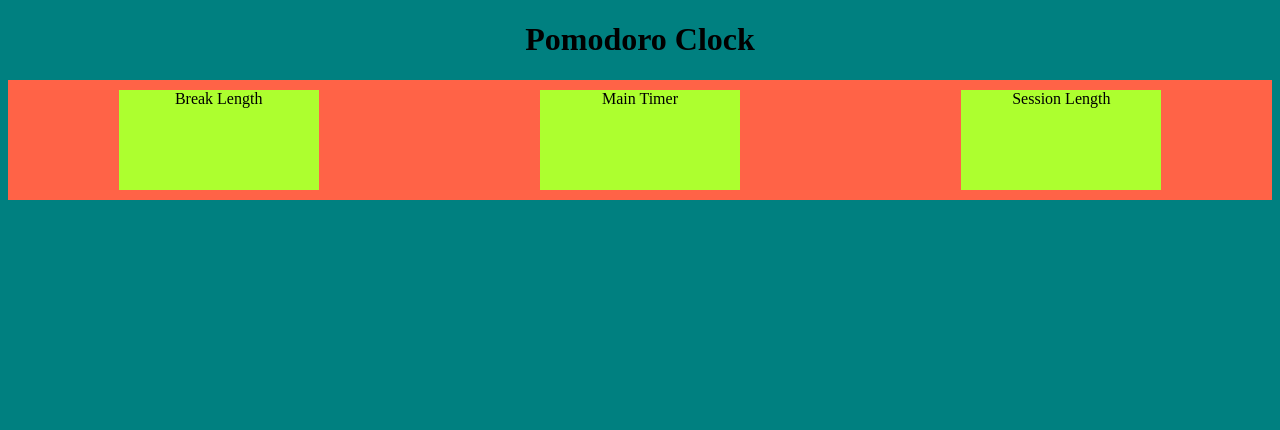
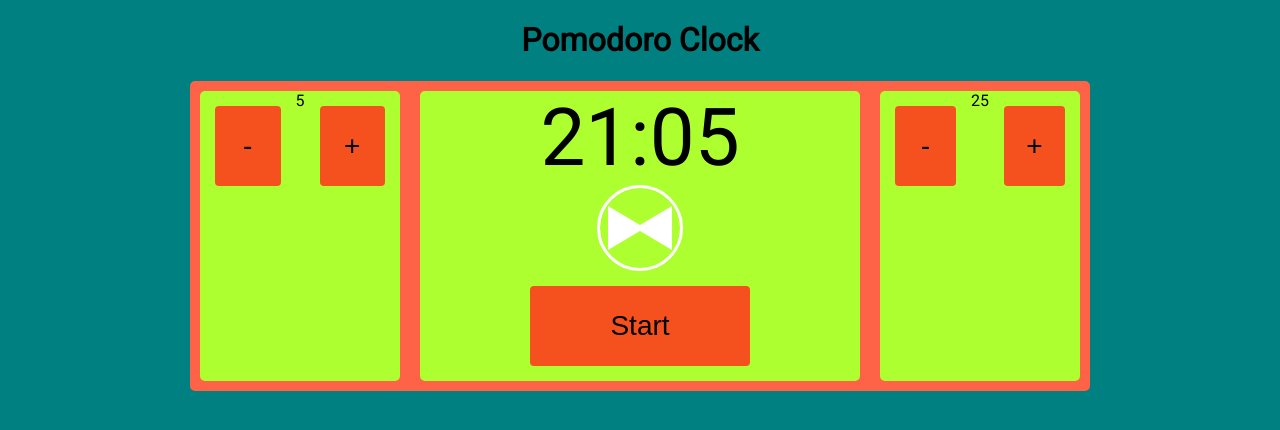
Before and after one commit to JeniaBR/PomodoroClock, a plain HTML site: page index.html in a window 1280 px wide. Drawn offline with Linux system fonts and the light colour scheme.

Commit message:
Layout, Animation & Styling

```diff
--- a/index.html
+++ b/index.html
@@ -6,19 +6,30 @@
     <meta charset="UTF-8">
     <meta name="viewport" content="width=device-width, initial-scale=1">
     <link href="style.css" rel="stylesheet">
+    <link href="https://fonts.googleapis.com/css?family=Roboto" rel="stylesheet">
 </head>
 
 <body>
     <h1>Pomodoro Clock</h1>
     <div id="main-wraper">
         <div class="break-length-container flex-item">
-            Break Length
+            <button class="btn" type="submit">-</button>
+            <div id="break-num">5</div>
+            <button class="btn" type="submit">+</button>
         </div>
         <div class="timer-container flex-item">
-            Main Timer
+            <div class=big-clock>
+                21:05
+            </div>
+            <div class="animation-container">
+                <div class="hourglass"></div>
+            </div>
+            <button class="btn hvr-bubble-float-top" type="submit">Start</button>
         </div>
         <div class="session-length-container flex-item">
-            Session Length
+            <button class="btn" type="submit">-</button>
+            <div id="session-num">25</div>
+            <button class="btn" type="submit">+</button>
         </div>
     </div>
 </body>
--- a/style.css
+++ b/style.css
@@ -1,26 +1,160 @@
 body {
     background: teal;
+    font-family: 'Roboto', sans-serif;
 }
 
 h1 {
     text-align: center;
 }
 
-#main-wraper{
+#main-wraper {
+    border-radius: 5px;
     background: tomato;
-    width: 100%;
-    max-height: 500px;
+    margin: auto;
+    max-width: 900px;
     display: flex;
     flex-direction: row;
     justify-content: space-around;
-    align-content: space-around;
+    flex-wrap: wrap;
 }
 
-.flex-item{
+.flex-item {
+    border-radius: 5px;
     text-align: center;
     width: 200px;
-    height: 100px;
     margin: 10px;
     background: greenyellow;
+}
 
+.timer-container {
+    flex-grow: 1;
 }
+
+.break-length-container {
+    display: flex;
+}
+
+.session-length-container {
+    display: flex;
+}
+
+.big-clock {
+    font-size: 5em;
+}
+
+.hourglass {
+    position: relative;
+    height: 80px;
+    width: 80px;
+    top: 28%;
+    top: -webkit-calc(50% - 43px);
+    top: calc(50% - 43px);
+    left: 35%;
+    left: -webkit-calc(50% - 43px);
+    left: calc(50% - 43px);
+    border: 3px solid #fff;
+    border-radius: 80px;
+    -webkit-transform-origin: 50% 50%;
+    transform-origin: 50% 50%;
+    -webkit-animation: hourglass 2s ease-in-out infinite;
+    animation: hourglass 2s ease-in-out infinite;
+}
+
+.hourglass:before {
+    content: "";
+    position: absolute;
+    top: 8px;
+    left: 18px;
+    width: 0px;
+    height: 0px;
+    border-style: solid;
+    border-width: 37px 22px 0 22px;
+    border-color: #fff transparent transparent transparent;
+}
+
+.hourglass:after {
+    content: "";
+    position: absolute;
+    top: 35px;
+    left: 18px;
+    width: 0px;
+    height: 0px;
+    border-style: solid;
+    border-width: 0 22px 37px 22px;
+    border-color: transparent transparent #fff transparent;
+}
+
+@-webkit-keyframes hourglass {
+    0% {
+        -webkit-transform: rotate(0deg);
+    }
+    100% {
+        -webkit-transform: rotate(180deg);
+    }
+}
+
+@keyframes hourglass {
+    0% {
+        transform: rotate(0deg);
+    }
+    100% {
+        transform: rotate(180deg);
+    }
+}
+
+.btn {
+    border-radius: 4px;
+    background-color: #f4511e;
+    border: none;
+    font-size: 28px;
+    padding: 20px;
+    width: 50%;
+    height: 80px;
+    transition: all 0.5s;
+    cursor: pointer;
+    margin: 15px;
+}
+
+.btn:focus {
+    outline: none;
+}
+
+.hvr-bubble-float-top {
+    display: inline-block;
+    vertical-align: middle;
+    -webkit-transform: perspective(1px) translateZ(0);
+    transform: perspective(1px) translateZ(0);
+    box-shadow: 0 0 1px transparent;
+    position: relative;
+    -webkit-transition-duration: 0.3s;
+    transition-duration: 0.3s;
+    -webkit-transition-property: transform;
+    transition-property: transform;
+}
+
+.hvr-bubble-float-top:before {
+    position: absolute;
+    z-index: -1;
+    content: '';
+    left: calc(50% - 10px);
+    top: 0;
+    border-style: solid;
+    border-width: 0 10px 10px 10px;
+    border-color: transparent transparent #f4511e transparent;
+    -webkit-transition-duration: 0.3s;
+    transition-duration: 0.3s;
+    -webkit-transition-property: transform;
+    transition-property: transform;
+}
+
+.hvr-bubble-float-top:hover,
+.hvr-bubble-float-top:active {
+    -webkit-transform: translateY(10px);
+    transform: translateY(10px);
+}
+
+.hvr-bubble-float-top:hover:before,
+.hvr-bubble-float-top:active:before {
+    -webkit-transform: translateY(-10px);
+    transform: translateY(-10px);
+}
```
